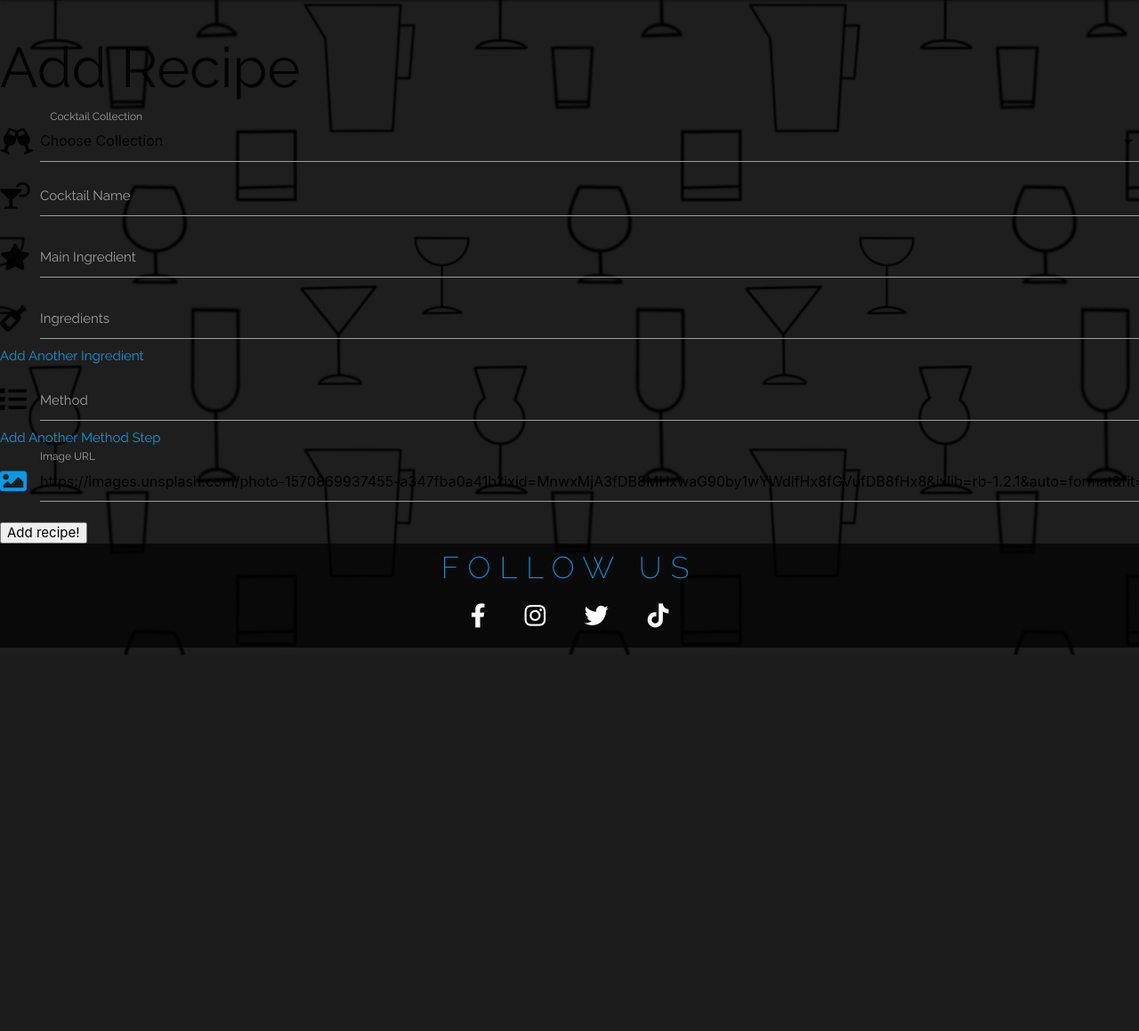
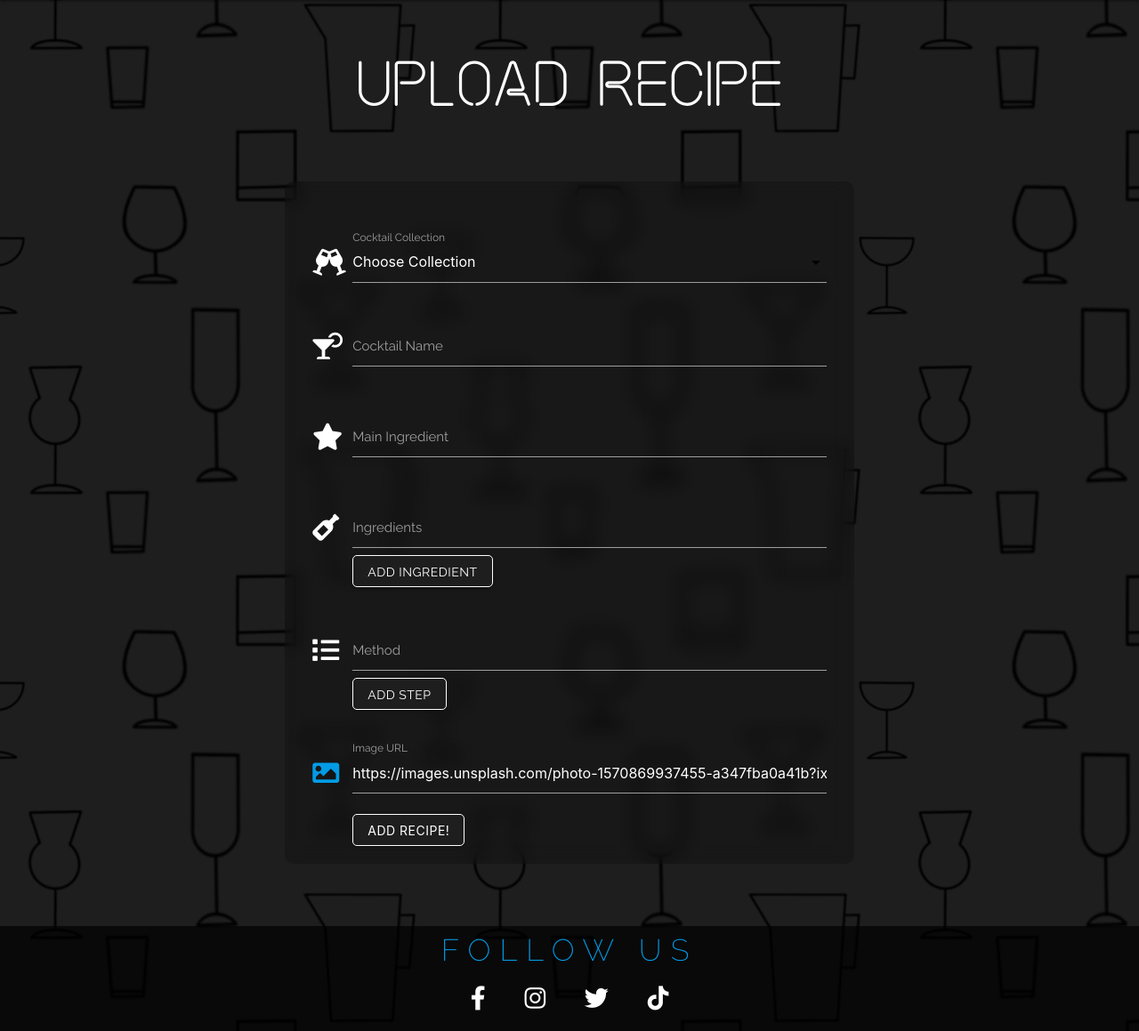
Before and after one commit to AmyOShea/MS3-Cocktail-Hour, a Flask app: page /add_recipe in a window 1280 px wide; the page is wider, and only the part inside the window is pictured. Shown: the part 64-1223 px from the top of that part at 89% size. Before the commit the page ends 800 px from the top of that part, so only its background shows below. Run offline with Flask 2, Linux system fonts and the light colour scheme; data that the repository does not hold is empty; some libraries are stand-ins or nearby versions.

Commit message:
STYLE: Update styling and gris layout

```diff
--- a/static/css/style.css
+++ b/static/css/style.css
@@ -255,7 +255,7 @@ nav {
 
 .dropdown-content {
     color: #fff;
-    background-color: rgba(0, 0, 0, 0.7);
+    background-color: #000;
 }
 
 .dropdown-content li a{
@@ -292,3 +292,49 @@ nav {
 .collapsible-header i {
     font-size: .8em;
 }
+/* ----------- Upoad/Edit recipe */
+
+.edit-upload-header {
+    font-family: 'NeonTubes2';
+    color: #fff;
+    text-align: center;
+    margin-top: 60px;
+}
+
+.edit-upload-container {
+    background-color: rgba(0, 0, 0, 0.2);
+    backdrop-filter: blur(10px);
+    border-radius: 10px;
+    margin: 50px 0;
+
+}
+
+form {
+    color: #fff;
+    padding: 20px;
+}
+
+input {
+    color: #fff;
+}
+
+.input-field {
+    margin-top: 48px;
+}
+
+.btn {
+    color: #fff;
+    background-color: #1e1e1e;
+    border: 1px solid #fff;
+    border-radius: 5px;
+    margin-left: 45px;
+}
+
+.btn:hover {
+    color: #fff;
+    background-color: #1e1e1e;
+    border: 1px solid #fff;
+    box-shadow: 0 0 7px #fff;
+    border-radius: 5px;
+    margin-left: 45px;
+}
--- a/static/js/script.js
+++ b/static/js/script.js
@@ -29,7 +29,7 @@ $(document).ready(function(){
 // Add another ingredient input
 function addIngredient(newIng) {
     let addIng = document.createElement('div');
-    addIng.innerHTML = '<div id="ingredientInput" class="input-field"><i class="fas fa-wine-bottle prefix"></i><input id="ingredients" type="text" name="ingredients" class="validate"><label for="ingredients" placeholder="Ingredient">Ingredient</label><a onClick="deleteIngredient(this)">Remove</a></div>'
+    addIng.innerHTML = '<div id="ingredientInput" class="input-field"><i class="fas fa-wine-bottle prefix"></i><input id="ingredients" type="text" name="ingredients" class="validate"><label for="ingredients" placeholder="Ingredient">Ingredient</label><a class="btn" onClick="deleteIngredient(this)">Remove</a></div>'
     document.getElementById(newIng).appendChild(addIng);
 };
 
@@ -42,7 +42,7 @@ function deleteIngredient(element) {
 // Add another method input
 function addSteps(newStep) {
     let addStep = document.createElement('div');
-    addStep.innerHTML = '<div id="methodholder" class="input-field"><i class="fas fa-list prefix"></i><input id="method" type="text" name="method" class="validate"><label for="method">Method</label><a onClick="deleteStep(this)">Remove</a></div>'
+    addStep.innerHTML = '<div id="methodholder" class="input-field"><i class="fas fa-list prefix"></i><input id="method" type="text" name="method" class="validate"><label for="method">Method</label><a class="btn" onClick="deleteStep(this)">Remove</a></div>'
     document.getElementById(newStep).appendChild(addStep);
 };
 
--- a/templates/add_recipe.html
+++ b/templates/add_recipe.html
@@ -1,14 +1,15 @@
 {% extends "base.html" %}
 {% block content %}
 
-<h1>Add Recipe</h1>
+    <div class="edit-upload-header">
+        <h1>Upload Recipe</h1>
+    </div>
 
-<div>
+    <div class="row">
+        <div class="col s12 m8 offset-m2 l6 offset-l3 edit-upload-container">
             <form method="POST" action="{{ url_for('add_recipe') }}">
                 <div>
-
-
-            <div class="input-field col s12">
+                    <div class="input-field">
                         <i class="fas fa-glass-cheers prefix"></i>
                         <select multiple id="category_name" name="category_name" class="validate" required>
                             <option value="" disabled>Choose Collection</option>
@@ -16,10 +17,8 @@
                                 <option value="{{ category.category_name }}">{{ category.category_name }}</option>
                             {% endfor %}
                         </select>
+
                         <label for="category_name">Cocktail Collection</label>
-            </div>
-
-
 
                     </div>
                     <div class="input-field">
@@ -37,14 +36,14 @@
                         <input id="ingredients" name="ingredients" type="text" class="validate" required>
                         <div id="newIngredient"></div>
                         <label for="ingredients">Ingredients</label>
-                <a onClick="addIngredient('newIngredient')">Add Another Ingredient</a>
+                        <a class="btn" onClick="addIngredient('newIngredient')">Add Ingredient</a>
                     </div>
                     <div class="input-field">
                         <i class="fas fa-list prefix"></i>
                         <input id="method" name="method" type="text" class="validate" required>
                         <div id="newStep"></div>
                         <label for="method">Method</label>
-                <a onclick="addSteps('newStep')">Add Another Method Step<a>
+                        <a class="btn" onclick="addSteps('newStep')">Add Step<a>
                     </div>
                     <div class="input-field">
                         <i class="fas fa-image prefix"></i>
@@ -52,10 +51,11 @@
                         <label for="image_url">Image URL</label>
                     </div>
                     <div>
-                <button type="submit">Add recipe!</button>
+                        <button class="btn" type="submit">Add recipe!</button>
                     </div>
                 </div>
             </form>
         </div>
+    </div>
 
 {% endblock %}
```
Also changed, not shown: templates/edit_recipe.html (+10 -6 lines). Lines whose indentation alone changed are shown as unchanged.
